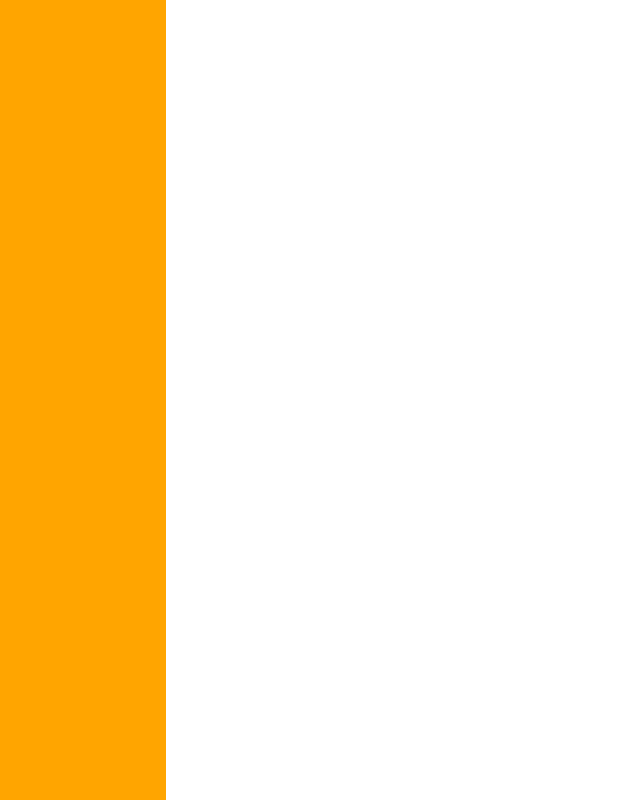
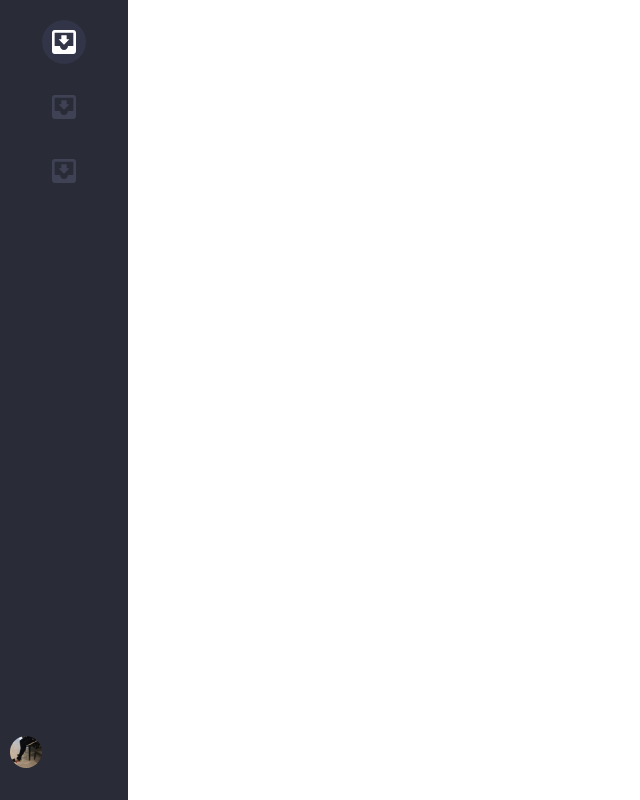
Before and after one commit to josephlalley1/project-electron, a website: page index.html in a window 1280 px wide. Shown: the whole page, without its empty margins (0-640 px from the left). Drawn offline with nearby package versions, Linux system fonts and the light colour scheme.

Commit message:
frequent changes

```diff
--- a/index.html
+++ b/index.html
@@ -8,6 +8,12 @@
   </head>
   <body>
     <div class="sidebar">
+      <div class="icon-container">
+        <img src="side-icon.svg" class="side-icon1" alt="">
+      </div>
+      <img src="side-icon-deselected.svg" class="side-icon2" alt="">
+      <img src="side-icon-deselected.svg" class="side-icon2" alt="">
+      <img src="profile-pic.jpg" class="profile-pic" alt="">
     </div>
 
 
--- a/style.css
+++ b/style.css
@@ -6,13 +6,53 @@
   top:0;
   left:0;
 
-  width: 13%;
+  width: 10%;
   height: 100%;
   background-color: #292B37;
 }
 
-@media (min-width: 640px) {
+@media (max-width: 640px) {
   .sidebar {
     background-color: orange;
   }
 }
+
+.side-icon1 {
+  display: block;
+  width: 24px;
+}
+
+.side-icon2:first-of-type {
+  display: block;
+  width: 24px;
+  margin: 0 auto;
+  margin-top: 31px;
+  opacity: 0.4;
+}
+
+.side-icon2 {
+  display: block;
+  width: 24px;
+  margin: 0 auto;
+  margin-top: 40px;
+  opacity: 0.4;
+}
+
+.profile-pic {
+  bottom: 22px;
+  width: 32px;
+  border-radius: 100%;
+  padding: 10px;
+  display: block;
+  margin: 0 auto;
+  position: absolute;
+}
+
+.icon-container {
+  width: 24px;
+  background-color: #323547;
+  border-radius: 100%;
+  padding: 10px;
+  margin: 0 auto;
+  margin-top: 20px;
+}
```
Also changed, not shown: profile-pic.jpg (added), profile-pic.png (added), side-icon-deselected.svg (added), side-icon.svg (added).
